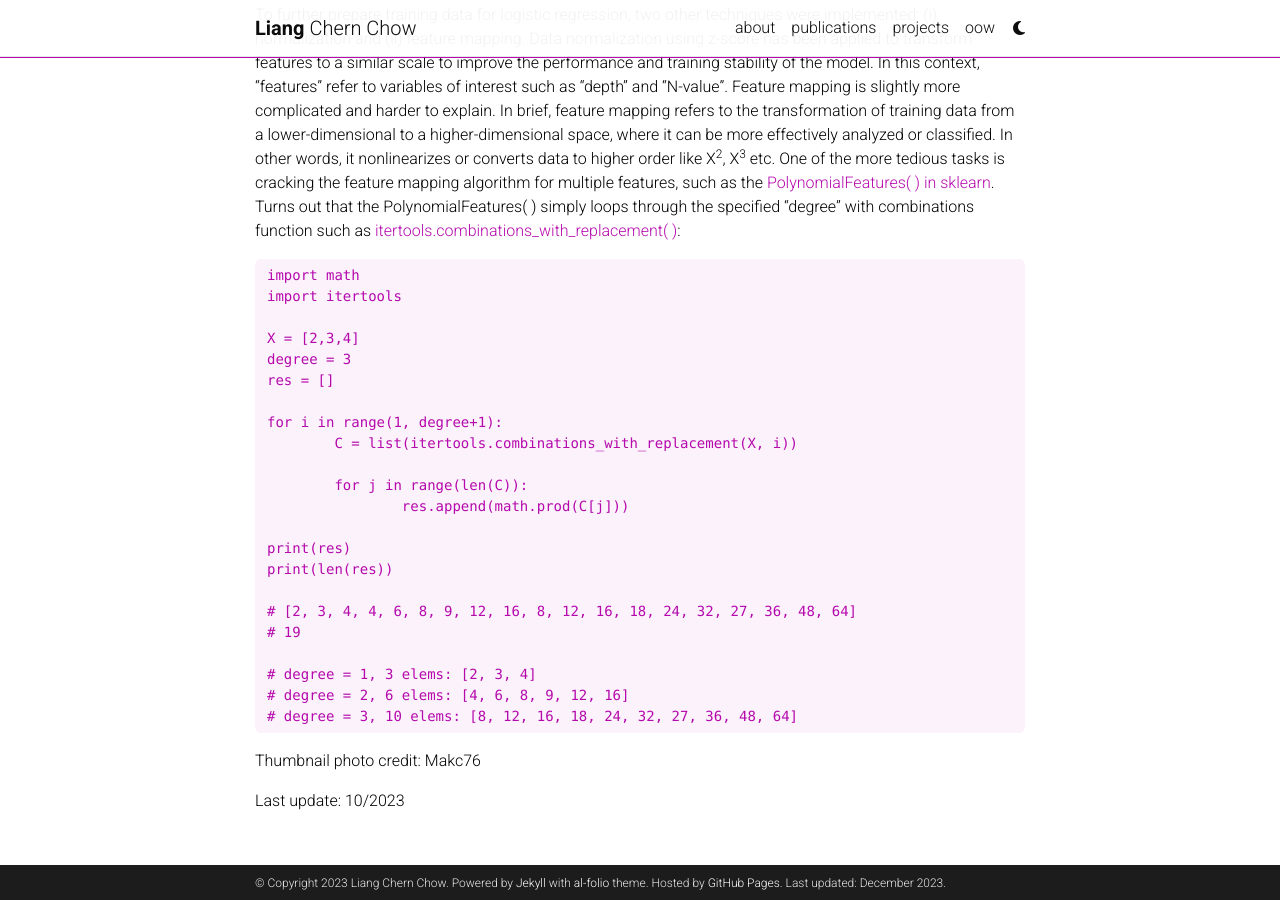
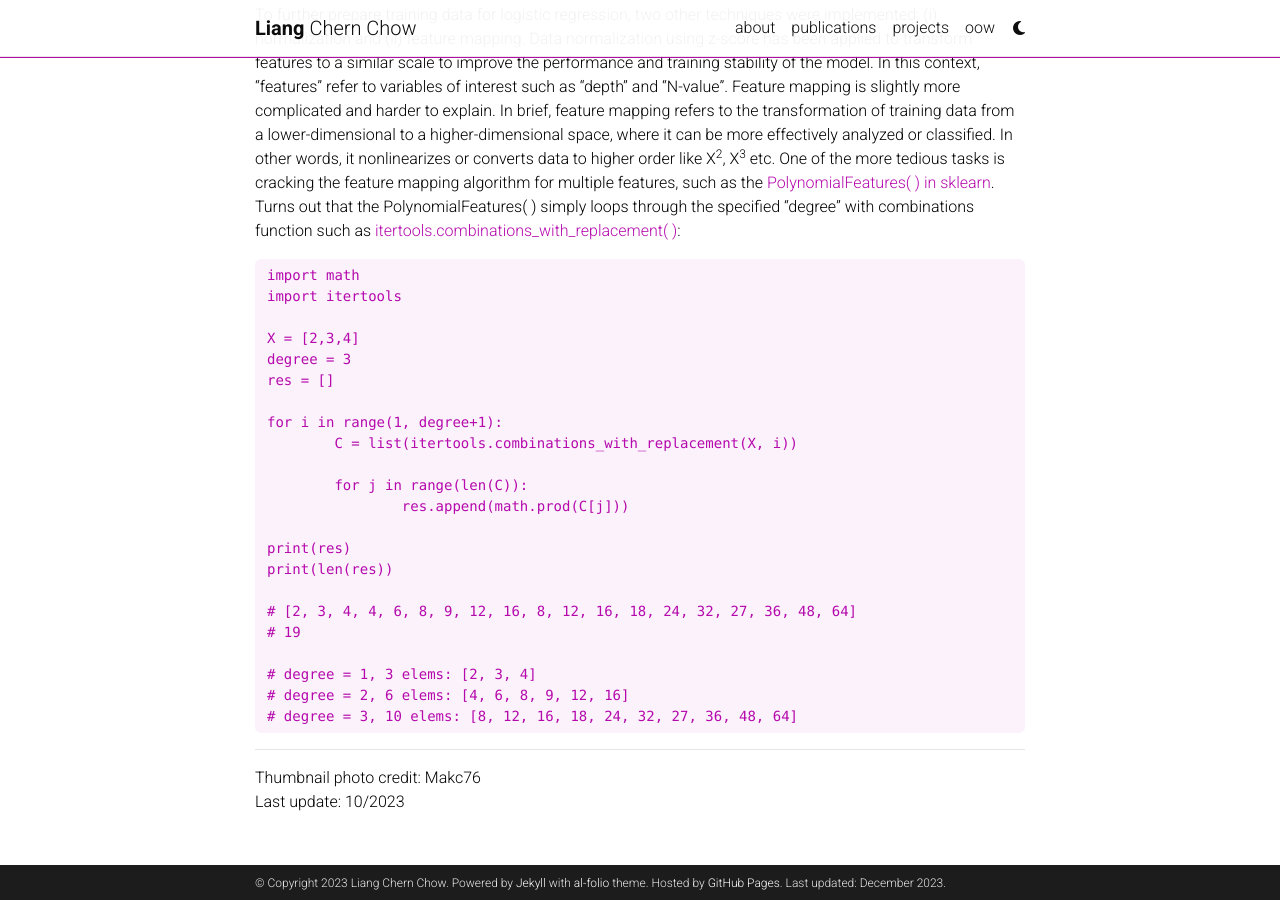
Before and after one commit to liangchow/liangchow.github.io, a Jekyll site: the page built from _projects/2_project.md, in a window 1280 px wide and 900 px high, scrolled down 2803 px. Built offline with Jekyll 4.4.1, drawn with Linux system fonts in a browser that asks for light colours; comment, search, counter and statistics services are not loaded; a style sheet for code colours, icons or effects is not loaded.

```diff
--- a/_projects/2_project.md
+++ b/_projects/2_project.md
@@ -116,7 +116,6 @@ such as [itertools.combinations_with_replacement( )](https://docs.python.org/3/l
 	# degree = 3, 10 elems: [8, 12, 16, 18, 24, 32, 27, 36, 48, 64]
 
 
-
-Thumbnail photo credit: Makc76
-
+***
+Thumbnail photo credit: Makc76 <br>
 Last update: 10/2023
```
Also changed, not shown: _projects/1_project.md (+1 -0 lines), _projects/3_project.md (+2 -0 lines), assets/img/project/thumbnail/03.png.
